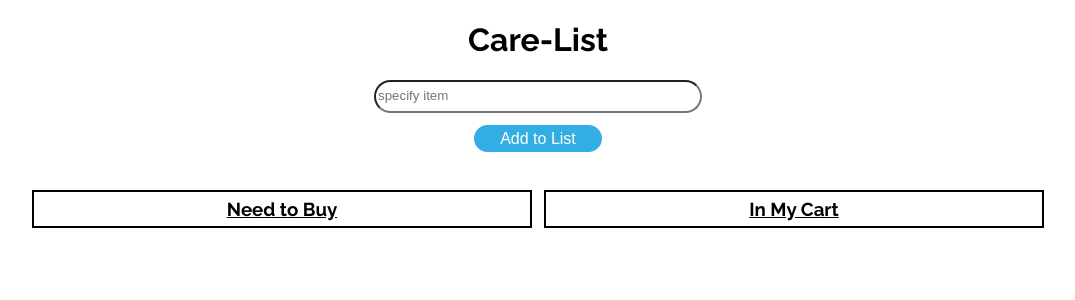
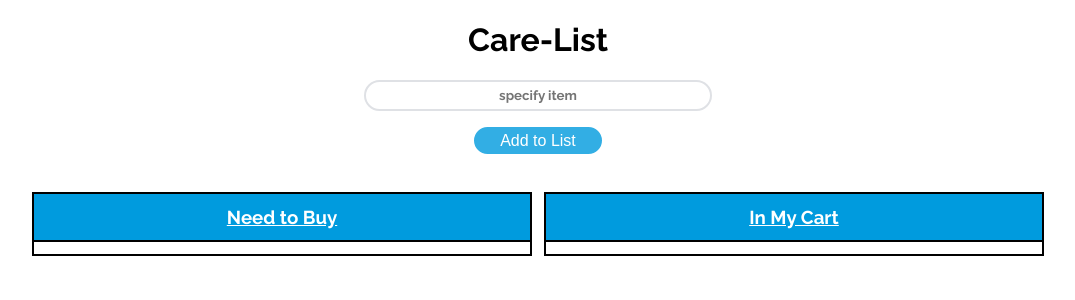
Before and after one commit to Limlight86/Care-List, a React (Create React App) app: page / in a window 1280 px wide. Shown: the top 300 px of the page, without its empty margins (102-1177 px from the left). Built offline with nearby package versions, Linux system fonts and the light colour scheme.

Commit message:
additional styling added

```diff
--- a/src/components/ListItem/ListItem.module.css
+++ b/src/components/ListItem/ListItem.module.css
@@ -2,5 +2,5 @@
 display: flex;
 flex-direction: row;
 justify-content: space-between;
-padding: 16px;
+padding: 12px 24px;
 }
--- a/src/components/ShoppingInput/ShoppingInput.module.css
+++ b/src/components/ShoppingInput/ShoppingInput.module.css
@@ -22,7 +22,13 @@
   width: 25%;
   line-height: 2;
   border-radius: 32px;
-  margin-bottom: 12px;
+  margin-bottom: 16px;
+  border: 2px solid #dfe1e5;
+  font-family: 'Raleway', sans-serif;
+  padding: 0 12px;
+  font-weight: bold;
+  text-align: center;
+  color: black;
 }
 
 .addButton:hover {
--- a/src/components/ShoppingList/ShoppingList.module.css
+++ b/src/components/ShoppingList/ShoppingList.module.css
@@ -3,9 +3,16 @@
   width: 50%;
   margin: 6px;
   max-height: fit-content;
+  padding-bottom: 12px
 }
 
 .listTitle{
-  margin: 6px;
+  margin: 0;
   text-decoration: underline;
+  padding: 12px;
+  box-sizing: border-box;
+  background-color: #009bde;
+  color: white;
+  font-weight: bold;
+  border-bottom: solid 2px black;
 }
```
